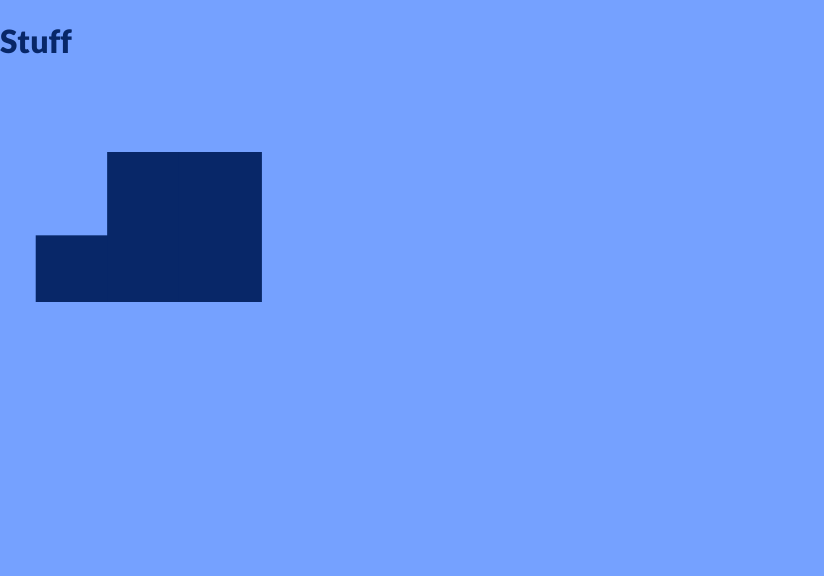
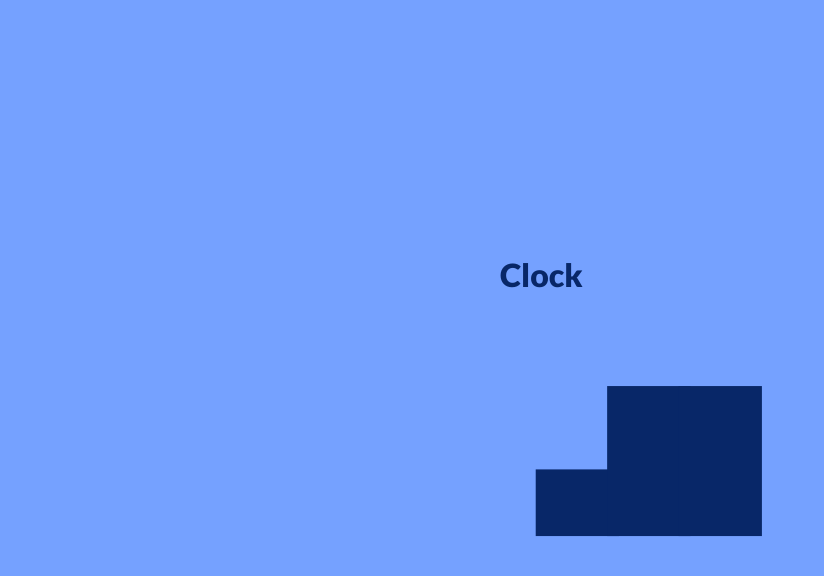
Before and after one commit to agconti/clock, a website: page index.html in a window 1280 px wide. Shown: the whole page, without its empty margins (0-824 px from the left). Drawn offline with nearby package versions, Linux system fonts and the light colour scheme.

Commit message:
feat(index): centered clock

```diff
--- a/index.html
+++ b/index.html
@@ -4,9 +4,9 @@
     <title>Clock</title>
 </head>
 <body>
-    <section class="clock">
+    <section class="clock center">
         <header>
-            <h1>Stuff</h1>
+            <h1>Clock</h1>
         </header>
     </section>
     <script src="https://cdnjs.cloudflare.com/ajax/libs/d3/3.5.3/d3.min.js"></script>
```
